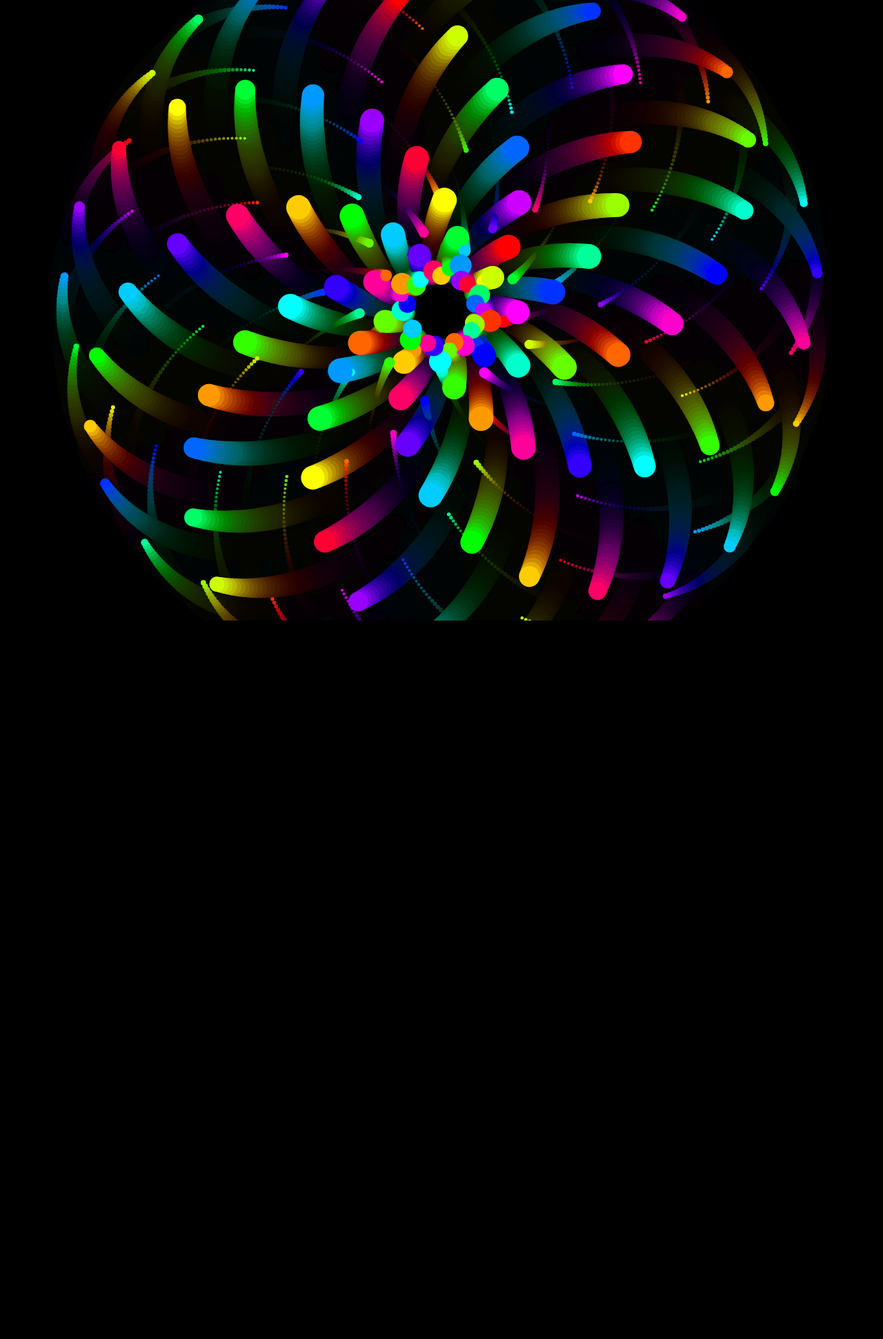
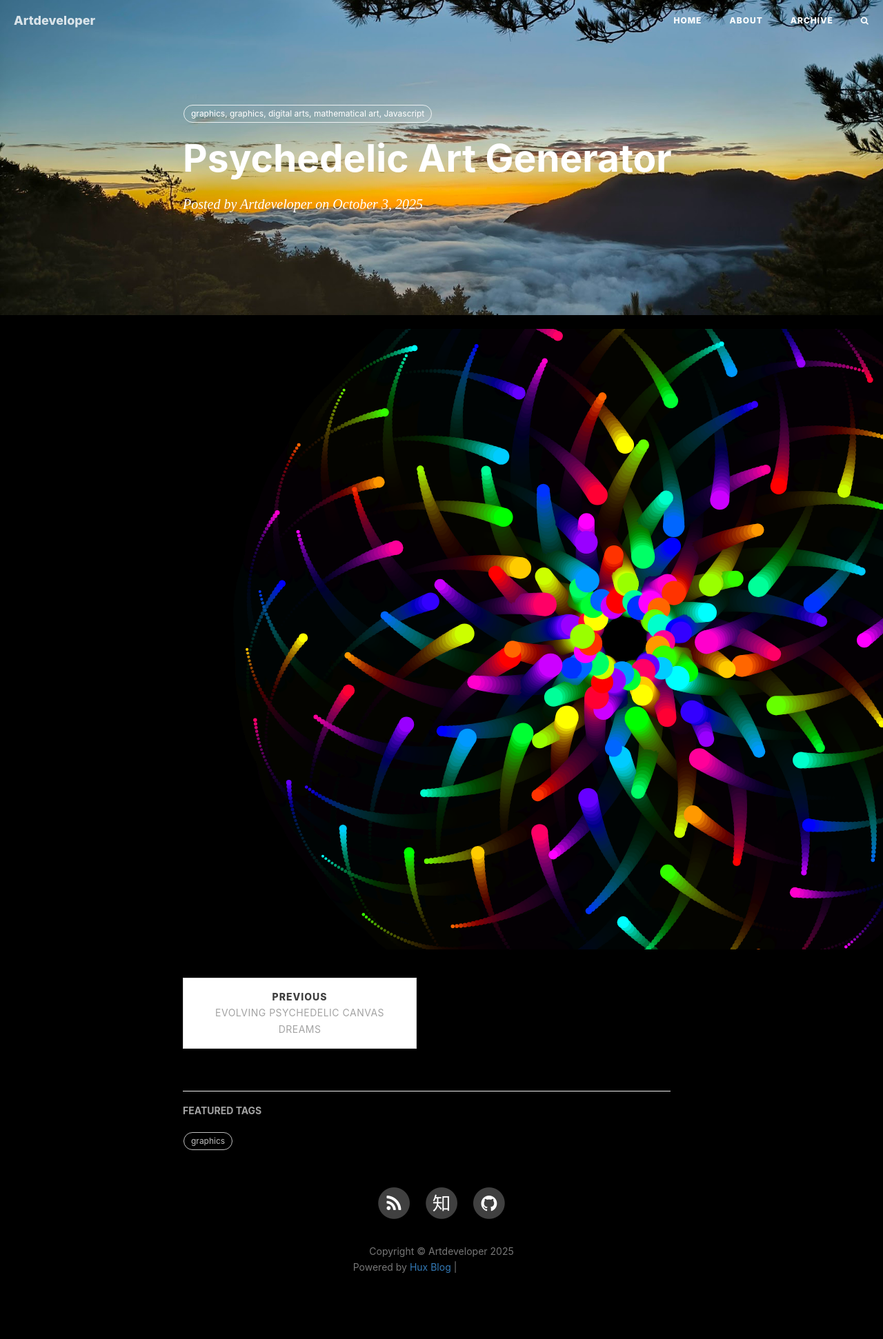
Before and after one commit to tthtlc/artdeveloper, a Jekyll site: the page built from _posts/2025-10-03-psychedelic-art2.md, in a window 1280 px wide. Shown: the whole page at 69% size. Built offline with Jekyll 4.4.1, drawn with Linux system fonts in a browser that asks for light colours; nearby versions of some CDN libraries; comment, search, counter and statistics services are not loaded; before the commit the page ends 900 px from its top, so only the background shows below that; grey boxes are pictures that could not be loaded.

Commit message:
modified:   2025-10-03-psychedelic-art2.md

```diff
--- a/_posts/2025-10-03-psychedelic-art2.md
+++ b/_posts/2025-10-03-psychedelic-art2.md
@@ -1,10 +1,11 @@
 ---
+layout: post
 title: "Psychedelic Art Generator"
 tags:
-  - digital arts, mathematical art, Javascript
+  - graphics, graphics, digital arts, mathematical art, Javascript
 ---
 
-  <style>
+<style>
     body {
       margin: 0;
       overflow: hidden;
@@ -13,9 +14,8 @@ tags:
     canvas {
       display: block;
     }
-  </style>
+</style>
 <canvas id="canvas"></canvas>
-
 <script>
 const canvas = document.getElementById("canvas");
 const ctx = canvas.getContext("2d");
```
